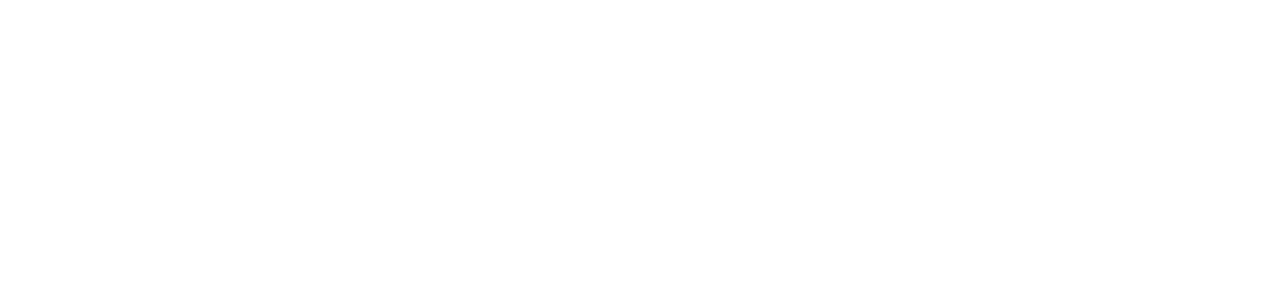
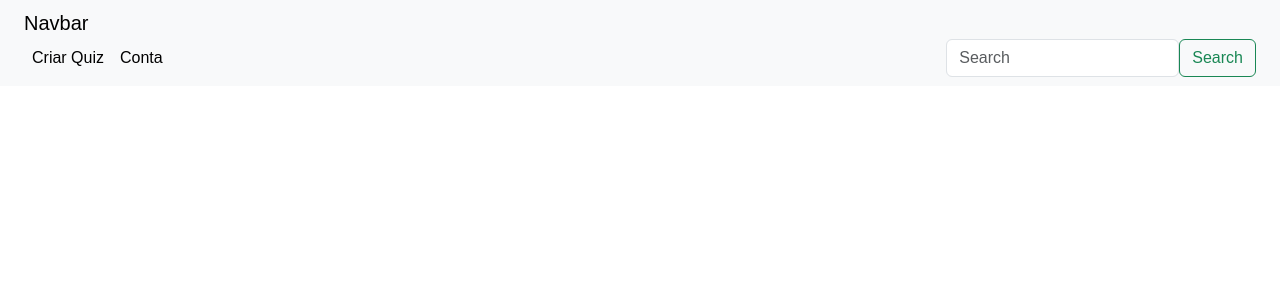
Before and after one commit to EduardoKroetz/Quizzep, a Next.js app: page / in a window 1280 px wide. Shown: the top 300 px of the page. Built offline with nearby package versions, Linux system fonts and the light colour scheme; data requests are answered from the project's data file.

Commit message:
Quizzep, criando a navBar
Quizzep, criando a navBar

```diff
--- a/src/app/login/page.tsx
+++ b/src/app/login/page.tsx
@@ -5,7 +5,7 @@
 import { FormEvent, useState } from "react";
 import styles from "./page.module.css"
 import Link from "next/link";
-import { UserInterface } from "../interfaces/interfaces";
+import { UserInterface } from "../../interfaces/interfaces";
 import { useAuth } from "@/hooks/useAuth";
 import { useUser } from "@/hooks/useUsers";
 
--- a/src/app/page.tsx
+++ b/src/app/page.tsx
@@ -1,16 +1,20 @@
+"use client"
+
+import Header from "@/components/Header";
 import { AuthContextProvider } from "@/hooks/useAuth";
-import { QuizzesContextProvider } from "@/hooks/useQuizzes";
+import { QuizzesContextProvider, useQuizzes } from "@/hooks/useQuizzes";
 import { UserContextProvider } from "@/hooks/useUsers";
 
 
 export default function Home() {
+  const { quizzes } = useQuizzes()
+
+
   return (
     <AuthContextProvider>
         <QuizzesContextProvider>
             <UserContextProvider>
-                <main>
-
-                </main>
+                <Header/>
             </UserContextProvider>
         </QuizzesContextProvider>
     </AuthContextProvider>
--- a/src/app/register/page.tsx
+++ b/src/app/register/page.tsx
@@ -5,8 +5,8 @@
 import { FormEvent, useState } from "react";
 import styles from "./page.module.css"
 import Link from "next/link";
-import { User } from "../classes/classes";
-import { UserInterface } from "../interfaces/interfaces";
+import { User } from "../../classes/classes";
+import { UserInterface } from "../../interfaces/interfaces";
 import { useAuth } from "@/hooks/useAuth";
 
 
--- a/src/components/Header.tsx
+++ b/src/components/Header.tsx
@@ -0,0 +1,31 @@
+import { useState } from 'react';
+import { Navbar, Nav, NavItem, NavLink, NavbarToggler, Collapse, NavbarBrand, Input, Button, Form, DropdownMenu, Dropdown, DropdownItem } from 'reactstrap';
+
+export default function Header(){
+  const [isOpen, setIsOpen] = useState(false);
+
+  const toggle = () => setIsOpen(!isOpen);
+
+  return (
+    <Navbar color="light" light expand="lg">
+      <div className="container-fluid">
+        <NavbarBrand href="/">Navbar</NavbarBrand>
+        <NavbarToggler onClick={toggle} />
+        <Collapse isOpen={isOpen} navbar>
+          <Nav className="me-auto" navbar>
+            <NavItem>
+              <NavLink href="/quiz" active>Criar Quiz</NavLink>
+            </NavItem>
+            <NavItem>
+            <NavLink href="/account" active>Conta</NavLink>
+            </NavItem>
+          </Nav>
+          <Form className="d-flex" role="search">
+            <Input type="search" placeholder="Search" aria-label="Search" />
+            <Button outline color="success" type="submit">Search</Button>
+          </Form>
+        </Collapse>
+      </div>
+    </Navbar>
+  )
+}
--- a/src/hooks/useQuizzes.tsx
+++ b/src/hooks/useQuizzes.tsx
@@ -1,7 +1,7 @@
 // src/hooks/useQuizzes
 "use client"
 
-import { Quizz } from "@/app/interfaces/interfaces";
+import { Quizz } from "@/interfaces/interfaces";
 import React, { createContext, Dispatch, ReactNode, SetStateAction, useContext, useEffect, useState } from "react";
 
 interface QuizzContextProps {
--- a/src/hooks/useUsers.tsx
+++ b/src/hooks/useUsers.tsx
@@ -1,7 +1,7 @@
 // src/hooks/useUsers
 "use client"
 
-import { Quizz, UserInterface } from "@/app/interfaces/interfaces";
+import { Quizz, UserInterface } from "@/interfaces/interfaces";
 import React, { createContext, Dispatch, ReactNode, SetStateAction, useContext, useEffect, useState } from "react";
 
 interface UserContextProps {
```
Also changed, not shown: src/app/account/page.tsx (added, +14 -0 lines), src/app/account/layout.tsx (added), src/app/account/page.module.css (added), src/classes/classes.ts (renamed from src/app/classes/classes.ts), src/interfaces/interfaces.ts (renamed from src/app/interfaces/interfaces.ts).
